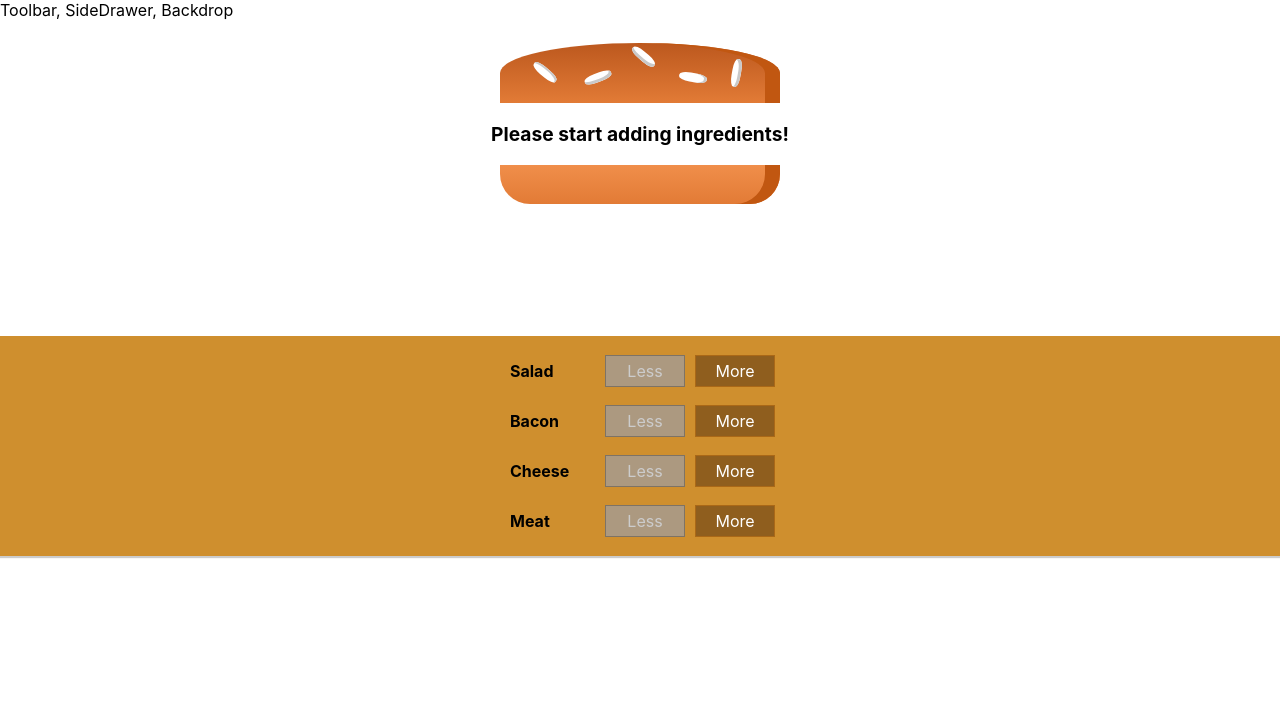
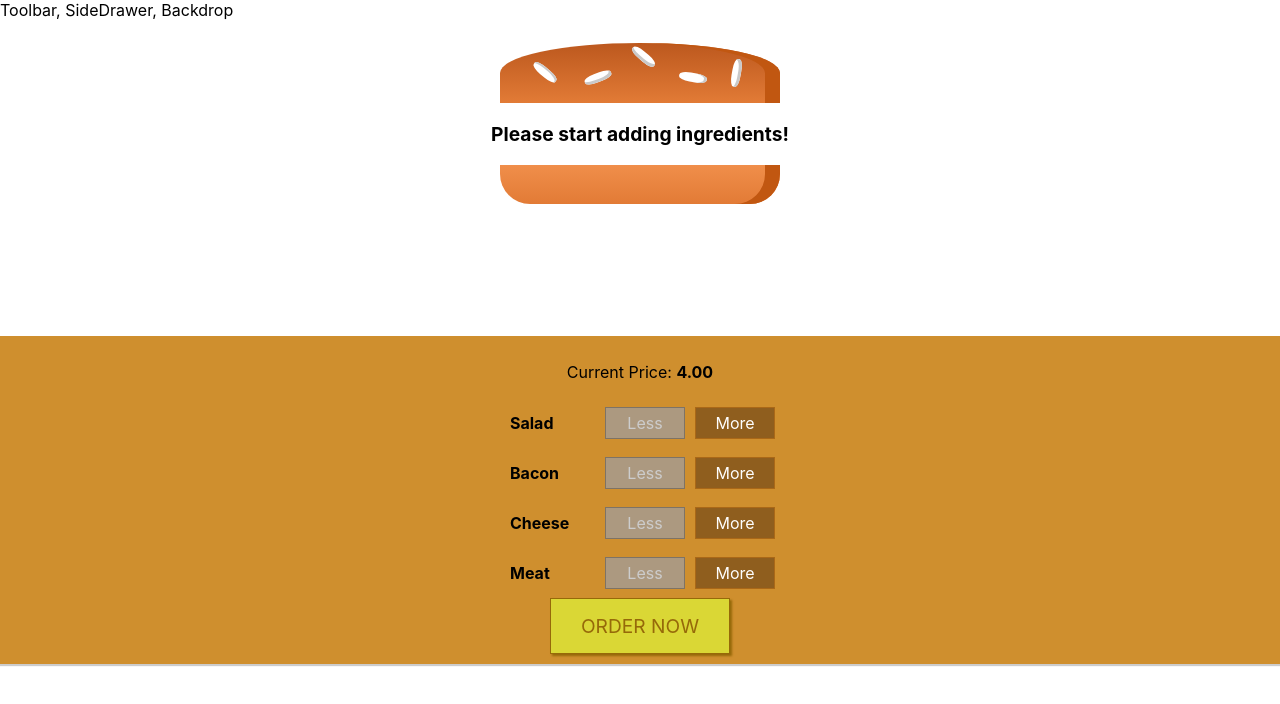
Before and after one commit to konojack/react-burger-app-hooks, a React app: page / in a window 1280 px wide. Shown: the top 704 px of the page. Built offline with nearby package versions, Linux system fonts and the light colour scheme.

Commit message:
Adding total price and order button

```diff
--- a/src/components/Burger/BuildControls/BuildControls.jsx
+++ b/src/components/Burger/BuildControls/BuildControls.jsx
@@ -10,9 +10,10 @@
     { label: 'Meat', type: 'meat' }
 ];
 
-const buildControls = ({ ingredientAdded, ingredientRemoved, disabled }) => {
+const buildControls = ({ ingredientAdded, ingredientRemoved, disabled, totalPrice }) => {
     return (
         <div className={classes.BuildControls}>
+            <p>Current Price: <strong>{totalPrice.toFixed(2)}</strong></p>
             {controls.map((control, id) => (
                 <BuildControl
                     label={control.label}
@@ -21,13 +22,15 @@
                     removed={() => ingredientRemoved(control.type)}
                     disabled={disabled[control.type]} />
             ))}
+            <button className={classes.OrderButton}>ORDER NOW</button>
         </div>
     )
 }
 
 buildControls.propTypes = {
     ingredientAdded: PropTypes.func,
-    ingredientRemoved: PropTypes.func
+    ingredientRemoved: PropTypes.func,
+    totalPrice: PropTypes.number
 }
 
 
--- a/src/components/Burger/BuildControls/BuildControls.module.scss
+++ b/src/components/Burger/BuildControls/BuildControls.module.scss
@@ -7,4 +7,49 @@
     box-shadow: 0 2px 1px #ccc;
     margin: auto;
     padding: 10px 0;
+
+    .OrderButton {
+        background-color: #DAD735;
+        outline: none;
+        cursor: pointer;
+        border: 1px solid #966909;
+        color: #966909;
+        font-family: inherit;
+        font-size: 1.2em;
+        padding: 15px 30px;
+        box-shadow: 2px 2px 2px #966909;
+
+        &:hover,
+        &:active {
+            background-color: #A0DB41;
+            border: 1px solid #966909;
+            color: #966909;
+        }
+
+        &:disabled {
+            background-color: #C7C6C6;
+            cursor: not-allowed;
+            border: 1px solid #ccc;
+            color: #888888;
+        }
+
+        &:not(:disabled) {
+            animation: enable 0.3s linear;
+        }
+
+
+        @keyframes enable {
+            0% {
+                transform: scale(1);
+            }
+
+            60% {
+                transform: scale(1.1);
+            }
+
+            100% {
+                transform: scale(1);
+            }
+        }
+    }
 }
--- a/src/components/Burger/BurgerIngredient/BurgerIngredient.module.scss
+++ b/src/components/Burger/BurgerIngredient/BurgerIngredient.module.scss
@@ -91,7 +91,7 @@
 
 .Cheese {
     width: 90%;
-    height: 4.5%;
+    height: 3.5%;
     margin: 2% auto;
     background: linear-gradient(#f4d004, #d6bb22);
     border-radius: 20px;
--- a/src/containers/BurgerBuilder/BurgerBuilder.jsx
+++ b/src/containers/BurgerBuilder/BurgerBuilder.jsx
@@ -62,7 +62,8 @@
         <BuildControls
           ingredientAdded={this.addIngredientHandler}
           ingredientRemoved={this.removeIngredientHandler}
-          disabled={disabledInfo} />
+          disabled={disabledInfo}
+          totalPrice={this.state.totalPrice} />
       </Fragment>
     )
   }
```
